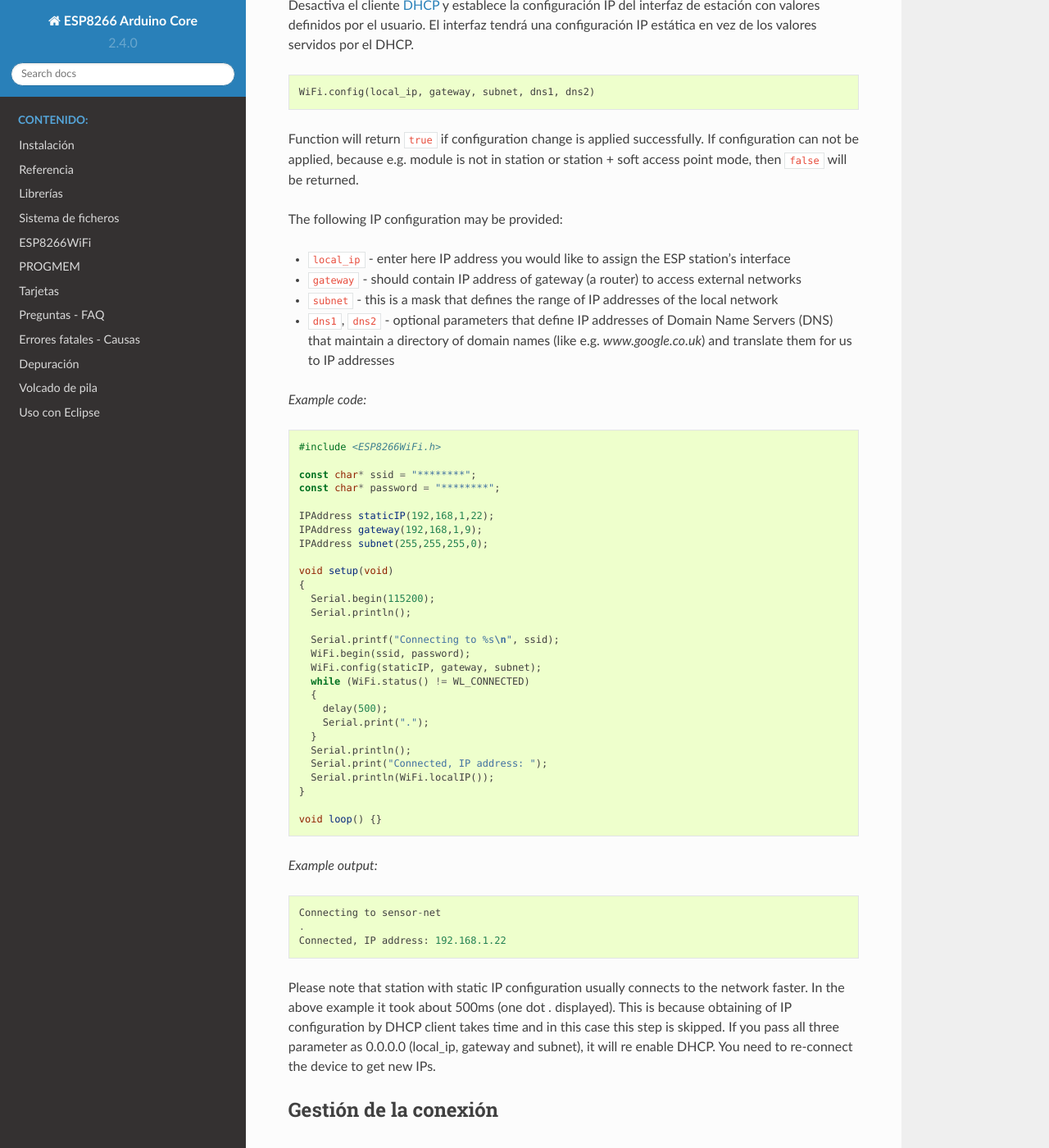
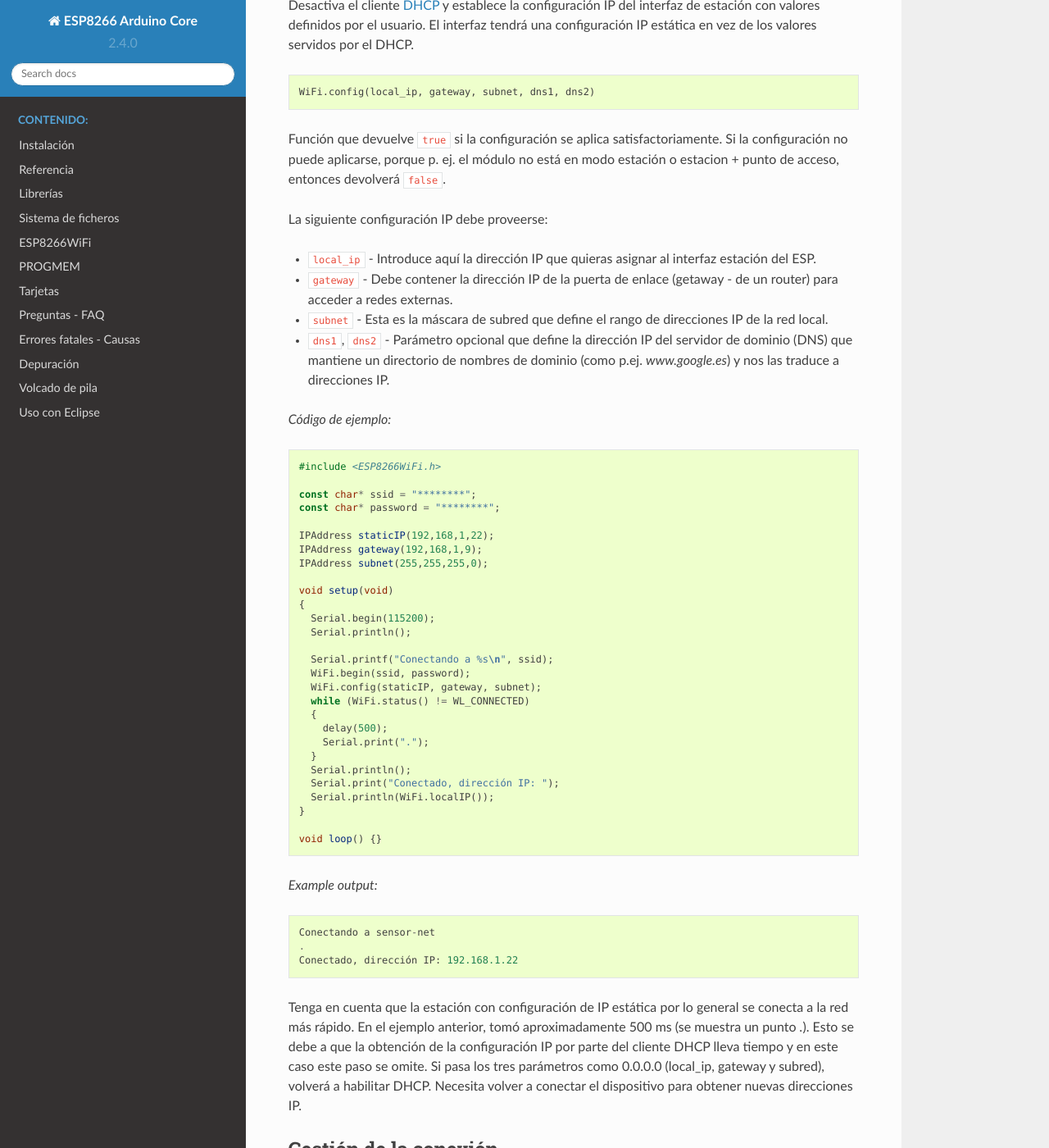
Before and after one commit to lrmoreno007/ESP8266-Arduino-Spanish, a Sphinx documentation site: the page built from doc/esp8266wifi/station-class.rst, in a window 1280 px wide and 1400 px high, scrolled down 2418 px. Shown: the whole window at 82% size. Built offline with Sphinx 7.4.7 and the Read the Docs theme 2.0.0, drawn with Linux system fonts in a browser that asks for light colours; pages that are not in the unit, such as notebooks, are missing from menus; some of the changed text lies outside the part shown.

Commit message:
Update station-class.rst

```diff
--- a/doc/esp8266wifi/station-class.rst
+++ b/doc/esp8266wifi/station-class.rst
@@ -25,7 +25,7 @@ Tabla de contenidos
 
 -  `Configuración <#configuración>`__
 
-   -  `macAddress <#macAddress>`__
+   -  `macAddress <#macaddress>`__
    -  `localIP <#localip>`__
    -  `subnetMask <#subnetmask>`__
    -  `gatewayIP <#gatewayip>`__
@@ -97,22 +97,16 @@ Desactiva el cliente `DHCP <https://es.wikipedia.org/wiki/Protocolo_de_configura
 
     WiFi.config(local_ip, gateway, subnet, dns1, dns2)
 
-Function will return ``true`` if configuration change is applied successfully. If configuration can not be applied, because e.g. module is not in station or station + soft access point mode, then ``false`` will be returned.
+Función que devuelve ``true`` si la configuración se aplica satisfactoriamente. Si la configuración no puede aplicarse, porque p. ej. el módulo no está en modo estación o estacion + punto de acceso, entonces devolverá ``false``.
 
-The following IP configuration may be provided:
+La siguiente configuración IP debe proveerse:
 
--  ``local_ip`` - enter here IP address you would like to assign the ESP
-   station's interface
--  ``gateway`` - should contain IP address of gateway (a router) to
-   access external networks
--  ``subnet`` - this is a mask that defines the range of IP addresses of
-   the local network
--  ``dns1``, ``dns2`` - optional parameters that define IP addresses of
-   Domain Name Servers (DNS) that maintain a directory of domain names
-   (like e.g. *www.google.co.uk*) and translate them for us to IP
-   addresses
+-  ``local_ip`` - Introduce aquí la dirección IP que quieras asignar al interfaz estación del ESP.
+-  ``gateway`` - Debe contener la dirección IP de la puerta de enlace (getaway - de un router) para acceder a redes externas.
+-  ``subnet`` - Esta es la máscara de subred que define el rango de direcciones IP de la red local.
+-  ``dns1``, ``dns2`` - Parámetro opcional que define la dirección IP del servidor de dominio (DNS) que mantiene un directorio de nombres de dominio (como p.ej. *www.google.es*) y nos las traduce a direcciones IP.
 
-*Example code:*
+*Código de ejemplo:*
 
 .. code:: cpp
 
@@ -130,7 +124,7 @@ The following IP configuration may be provided:
       Serial.begin(115200);
       Serial.println();
 
-      Serial.printf("Connecting to %s\n", ssid);
+      Serial.printf("Conectando a %s\n", ssid);
       WiFi.begin(ssid, password);
       WiFi.config(staticIP, gateway, subnet);
       while (WiFi.status() != WL_CONNECTED)
@@ -139,7 +133,7 @@ The following IP configuration may be provided:
         Serial.print(".");
       }
       Serial.println();
-      Serial.print("Connected, IP address: ");
+      Serial.print("Conectado, dirección IP: ");
       Serial.println(WiFi.localIP());
     }
 
@@ -149,12 +143,11 @@ The following IP configuration may be provided:
 
 ::
 
-    Connecting to sensor-net
+    Conectando a sensor-net
     .
-    Connected, IP address: 192.168.1.22
+    Conectado, dirección IP: 192.168.1.22
 
-Please note that station with static IP configuration usually connects to the network faster. In the above example it took about 500ms (one dot `.` displayed). This is because obtaining of IP configuration by DHCP client takes time and in this case this step is skipped. If you pass all three parameter as 0.0.0.0 (local_ip, gateway and subnet), it will re enable DHCP. You need to re-connect the device to get new IPs.
-
+Tenga en cuenta que la estación con configuración de IP estática por lo general se conecta a la red más rápido. En el ejemplo anterior, tomó aproximadamente 500 ms (se muestra un punto `.`). Esto se debe a que la obtención de la configuración IP por parte del cliente DHCP lleva tiempo y en este caso este paso se omite. Si pasa los tres parámetros como 0.0.0.0 (local_ip, gateway y subred), volverá a habilitar DHCP. Necesita volver a conectar el dispositivo para obtener nuevas direcciones IP.
 
 Gestión de la conexión
 ~~~~~~~~~~~~~~~~~
@@ -162,13 +155,17 @@ Gestión de la conexión
 reconnect
 ^^^^^^^^^
 
-Reconnect the station. This is done by disconnecting from the access point an then initiating connection back to the same AP.
+Reconecta la estación. Esto se hace por desconexión del punto de acceso y entonces volviendo a conectar al mismo punto de acceso.
 
 .. code:: cpp
 
     WiFi.reconnect()
 
-Notes: 1. Station should be already connected to an access point. If this is not the case, then function will return ``false`` not performing any action. 2. If ``true`` is returned it means that connection sequence has been successfully started. User should still check for connection status, waiting until ``WL_CONNECTED`` is reported:
+Notes:
+
+1. Station should be already connected to an access point. If this is not the case, then function will return ``false`` not performing any action.
+
+2. If ``true`` is returned it means that connection sequence has been successfully started. User should still check for connection status, waiting until ``WL_CONNECTED`` is reported:
 
 .. code:: cpp
 
@@ -568,7 +565,7 @@ Signal strength value is provided in dBm. The type of returned value is ``int32_
 
     RSSI: -68 dBm
 
-Connect Different
+Conexiones diferentes
 ~~~~~~~~~~~~~~~~~
 
 `ESP8266 SDK <http://bbs.espressif.com/viewtopic.php?f=51&t=1023>`__ provides alternate methods to connect ESP station to an access point. Out of them `esp8266 / Arduino <https://github.com/esp8266/Arduino>`__ core implements `WPS <#wps>`__ and `Smart Config <#smart-config>`__ as described in more details below.
```
